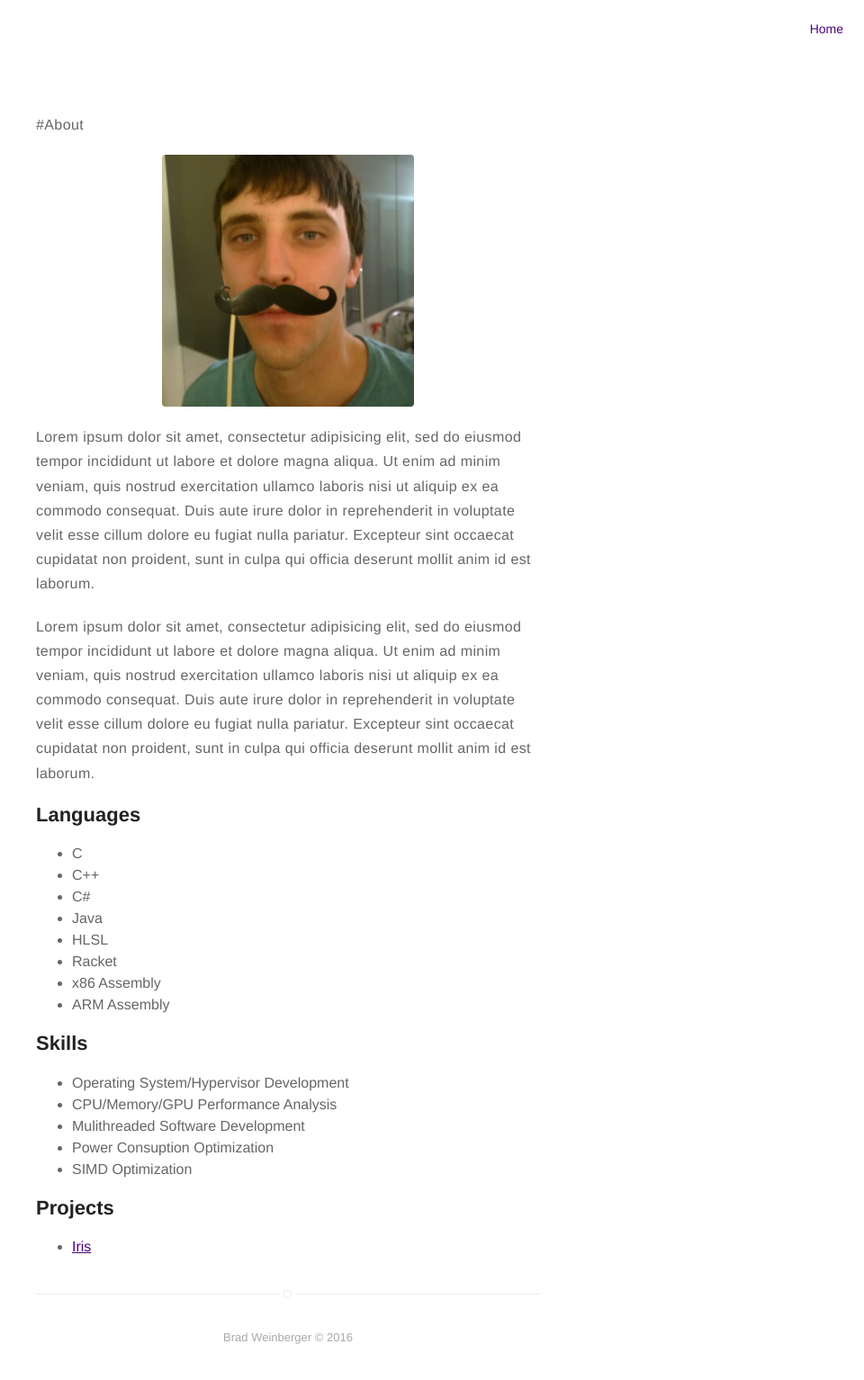
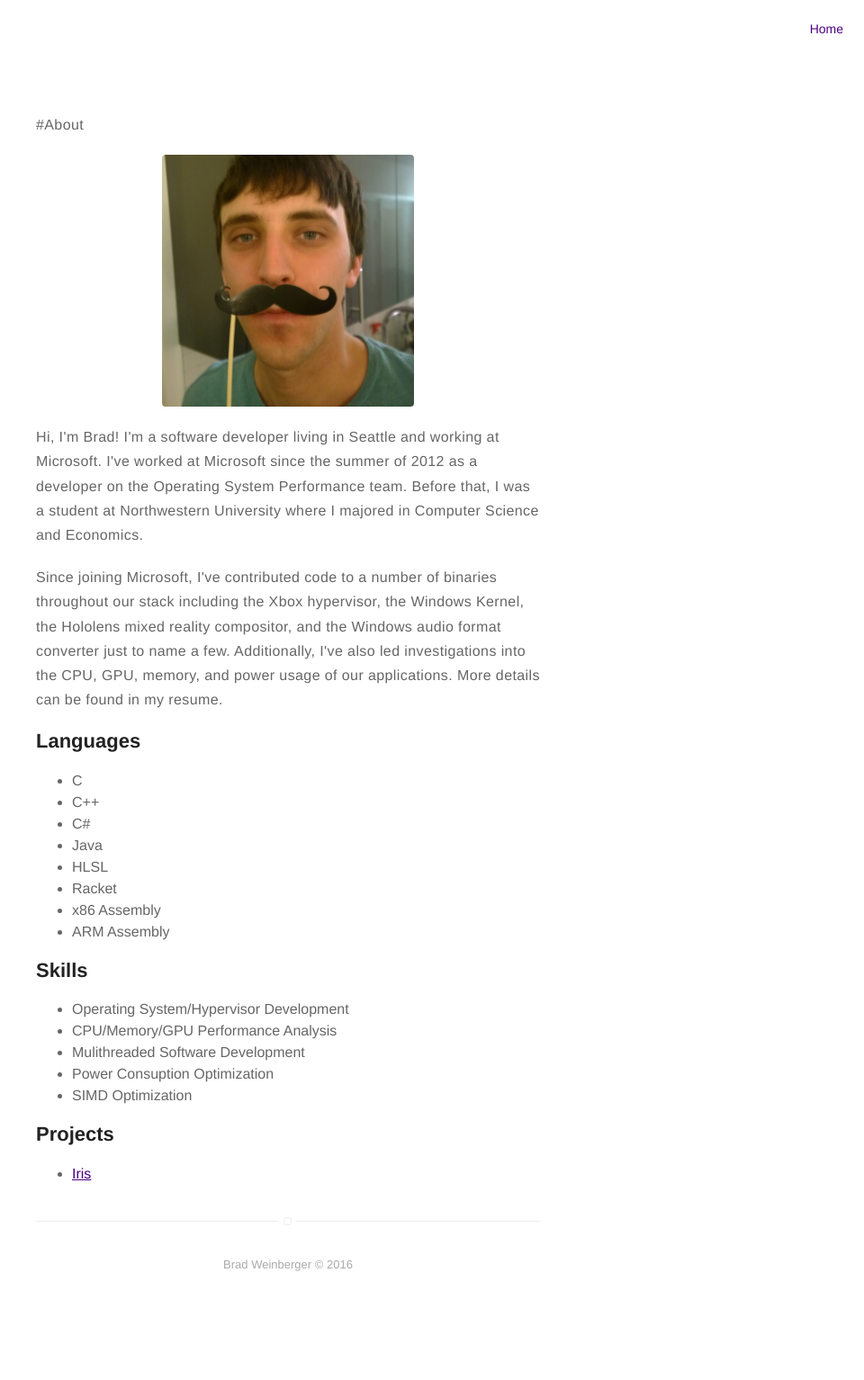
Before and after one commit to BradleyMarie/bradleymarie.github.io, a Jekyll site: the page built from about.md, in a window 1280 px wide. Shown: the whole page at 90% size, without its empty margins (320-1280 px from the left). Built offline with Jekyll 4.4.1, drawn with Linux system fonts in a browser that asks for light colours; after the commit the page ends 1453 px from its top, so only the background shows below that.

Commit message:
First pass on bio

```diff
--- a/about.md
+++ b/about.md
@@ -11,19 +11,17 @@ img { width: 50%; margin: 0 auto; display: block; }
 
 ![Profile Image]({{ site.url }}/{{ site.picture }})
 
-<p>Lorem ipsum dolor sit amet, consectetur adipisicing elit, sed do eiusmod
-tempor incididunt ut labore et dolore magna aliqua. Ut enim ad minim veniam,
-quis nostrud exercitation ullamco laboris nisi ut aliquip ex ea commodo
-consequat. Duis aute irure dolor in reprehenderit in voluptate velit esse
-cillum dolore eu fugiat nulla pariatur. Excepteur sint occaecat cupidatat non
-proident, sunt in culpa qui officia deserunt mollit anim id est laborum.</p>
+<p>Hi, I'm Brad! I'm a software developer living in Seattle and working at
+Microsoft. I've worked at Microsoft since the summer of 2012 as a developer
+on the Operating System Performance team. Before that, I was a student at
+Northwestern University where I majored in Computer Science and Economics.</p>
 
-<p>Lorem ipsum dolor sit amet, consectetur adipisicing elit, sed do eiusmod
-tempor incididunt ut labore et dolore magna aliqua. Ut enim ad minim veniam,
-quis nostrud exercitation ullamco laboris nisi ut aliquip ex ea commodo
-consequat. Duis aute irure dolor in reprehenderit in voluptate velit esse
-cillum dolore eu fugiat nulla pariatur. Excepteur sint occaecat cupidatat non
-proident, sunt in culpa qui officia deserunt mollit anim id est laborum.</p>
+<p>Since joining Microsoft, I've contributed code to a number of binaries
+throughout our stack including the Xbox hypervisor, the Windows Kernel,
+the Hololens mixed reality compositor, and the Windows audio format converter
+just to name a few. Additionally, I've also led investigations into the CPU,
+GPU, memory, and power usage of our applications. More details can be found
+in my resume.</p>
 
 <h2>Languages</h2>
 
```
